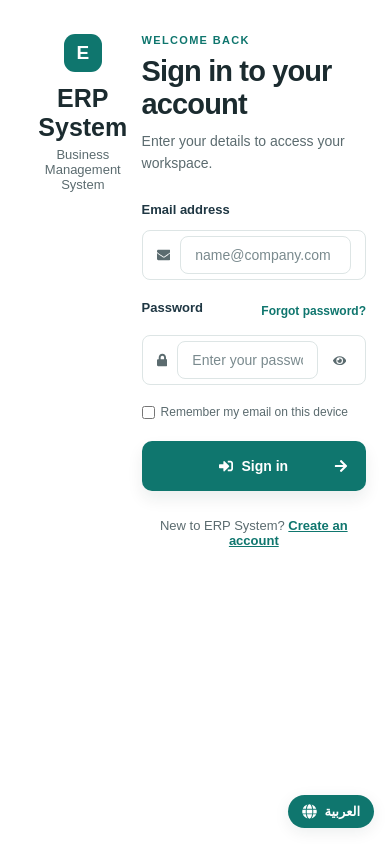
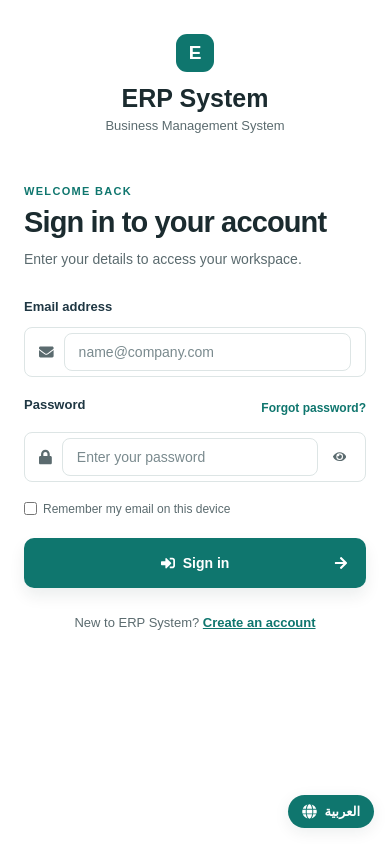
Before and after one commit to marwan7assan/erp-system, a React (Vite) app: page /login in a window 390 px wide. Built offline with nearby package versions, Linux system fonts and the light colour scheme; no server answers.

Commit message:
Fix mobile auth page layout and Vercel routing

```diff
--- a/src/index.css
+++ b/src/index.css
@@ -1197,9 +1197,9 @@ html[dir="rtl"] .app-sidebar-collapsed .main-content { margin-right: 76px; margi
   .auth-page { padding: 0; align-items: stretch; }
   .auth-shell { min-height: 100vh; display: block; border-radius: 0; box-shadow: none; }
   .auth-showcase { display: none; }
-  .auth-shell .auth-container { min-height: 100vh; padding: 34px 24px; align-items: flex-start; }
+  .auth-shell .auth-container { min-height: 100vh; padding: 34px 24px; flex-direction: column; align-items: flex-start; }
   .auth-language-toggle { top: 28px; right: 24px; }
-  .auth-mobile-brand { display: flex; flex-direction: column; align-items: center; justify-content: center; gap: 0; margin-bottom: 52px; }
+  .auth-mobile-brand { display: flex; flex-direction: column; align-items: center; justify-content: center; width: 100%; gap: 0; margin-bottom: 52px; }
   .auth-logo { width: 38px; height: 38px; border-radius: 11px; color: #fff; background: var(--primary); font-size: 19px; box-shadow: none; }
 }
 
```
